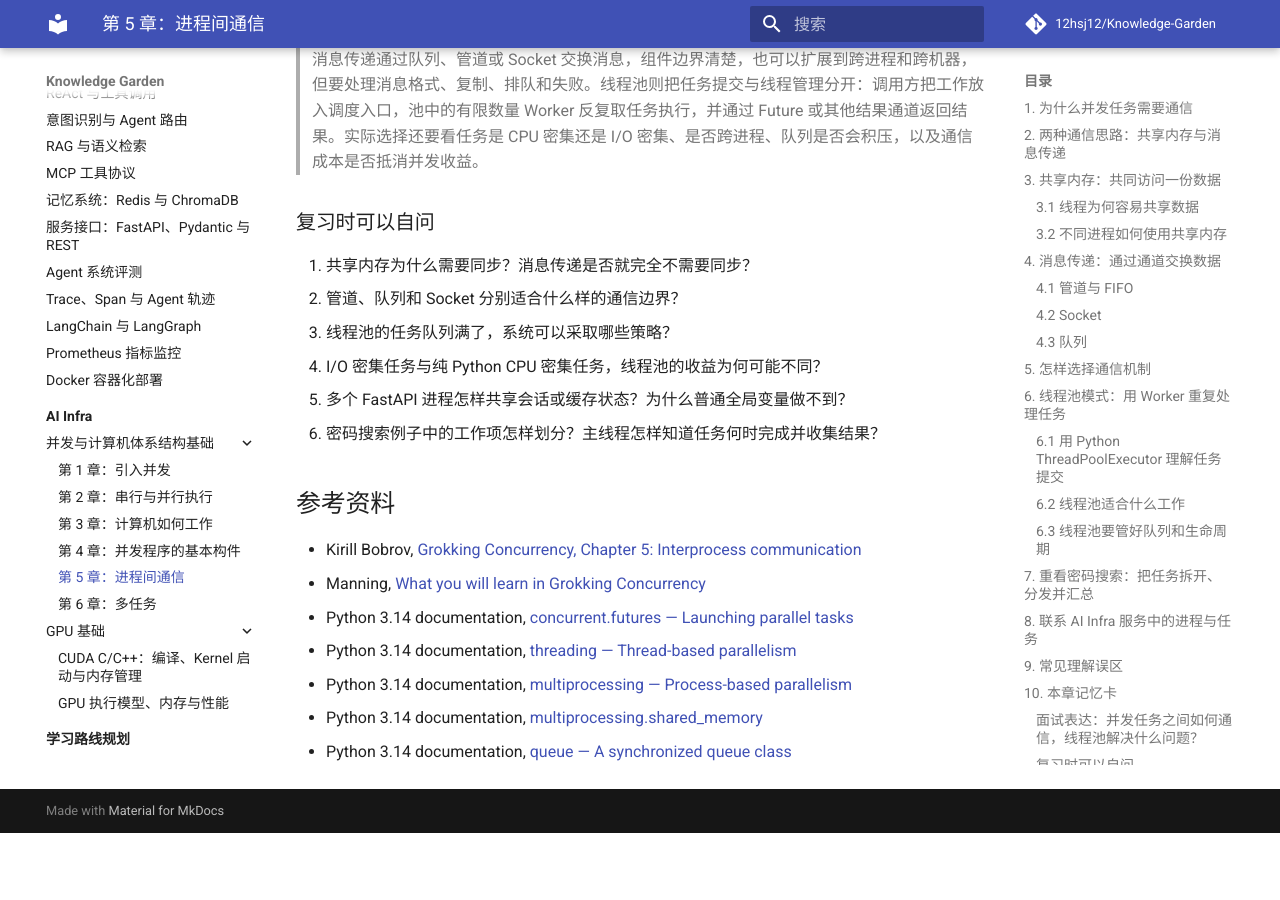
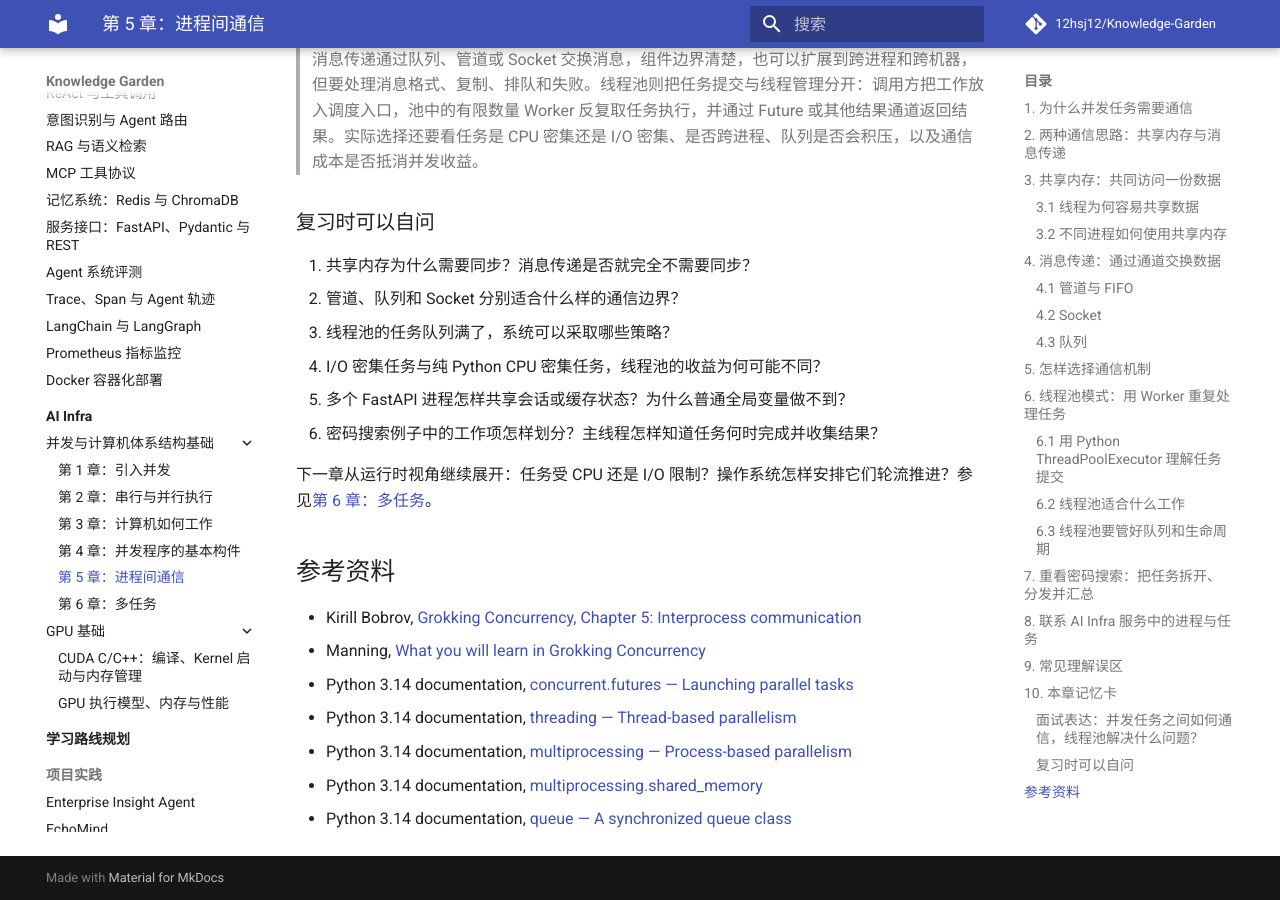
Before and after one commit to 12hsj12/Knowledge-Garden, an MkDocs documentation site: the page built from docs/ai-infra/concurrency/chapter-05.md, in a window 1280 px wide and 900 px high, scrolled down 7327 px. Built offline with MkDocs 1.6.1 and Material for MkDocs 9.7.7, drawn with Linux system fonts in a browser that asks for light colours; comment, search, counter and statistics services are not loaded; before the commit the page ends 8160 px from its top, so only the background shows below that.

Commit message:
docs: connect concurrency chapters 5 and 6

```diff
--- a/docs/ai-infra/concurrency/chapter-05.md
+++ b/docs/ai-infra/concurrency/chapter-05.md
@@ -225,6 +225,8 @@ ThreadPoolExecutor 的接口和执行方式见 [Python concurrent.futures 文档
 5. 多个 FastAPI 进程怎样共享会话或缓存状态？为什么普通全局变量做不到？
 6. 密码搜索例子中的工作项怎样划分？主线程怎样知道任务何时完成并收集结果？
 
+下一章从运行时视角继续展开：任务受 CPU 还是 I/O 限制？操作系统怎样安排它们轮流推进？参见[第 6 章：多任务](chapter-06.md)。
+
 ## 参考资料
 
 - Kirill Bobrov, [Grokking Concurrency, Chapter 5: Interprocess communication](https://livebook.manning.com/book/grokking-concurrency/chapter-5)
```
